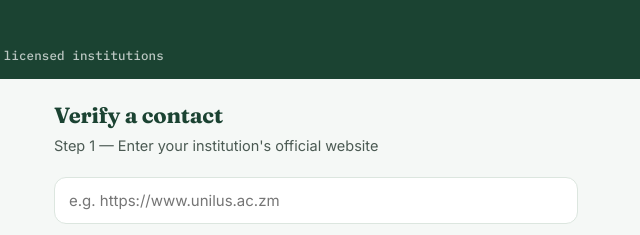
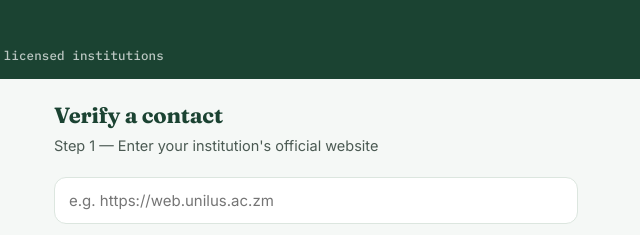
Before and after one commit to joesin233-dev/campusverify, a website: page index.html in a window 1280 px wide. Both pictures are taken after a click on the button "Verify something now". Shown: the top 235 px of the page, 324-964 px from the left. Drawn offline with Linux system fonts and the light colour scheme.

Commit message:
Update placeholder URL in identify form

```diff
--- a/index.html
+++ b/index.html
@@ -101,7 +101,7 @@
       <div id="step-identify">
         <p class="page-lead">Step 1 — Enter your institution's official website</p>
         <form class="check-form" id="identify-form">
-          <input class="field-input" id="identify-url-input" type="text" inputmode="url" placeholder="e.g. https://www.unilus.ac.zm" autocomplete="off">
+          <input class="field-input" id="identify-url-input" type="text" inputmode="url" placeholder="e.g. https://web.unilus.ac.zm" autocomplete="off">
           <button class="btn btn-primary btn-block" type="submit">Check website</button>
         </form>
         <p class="field-warning" id="identify-error" hidden></p>
```
